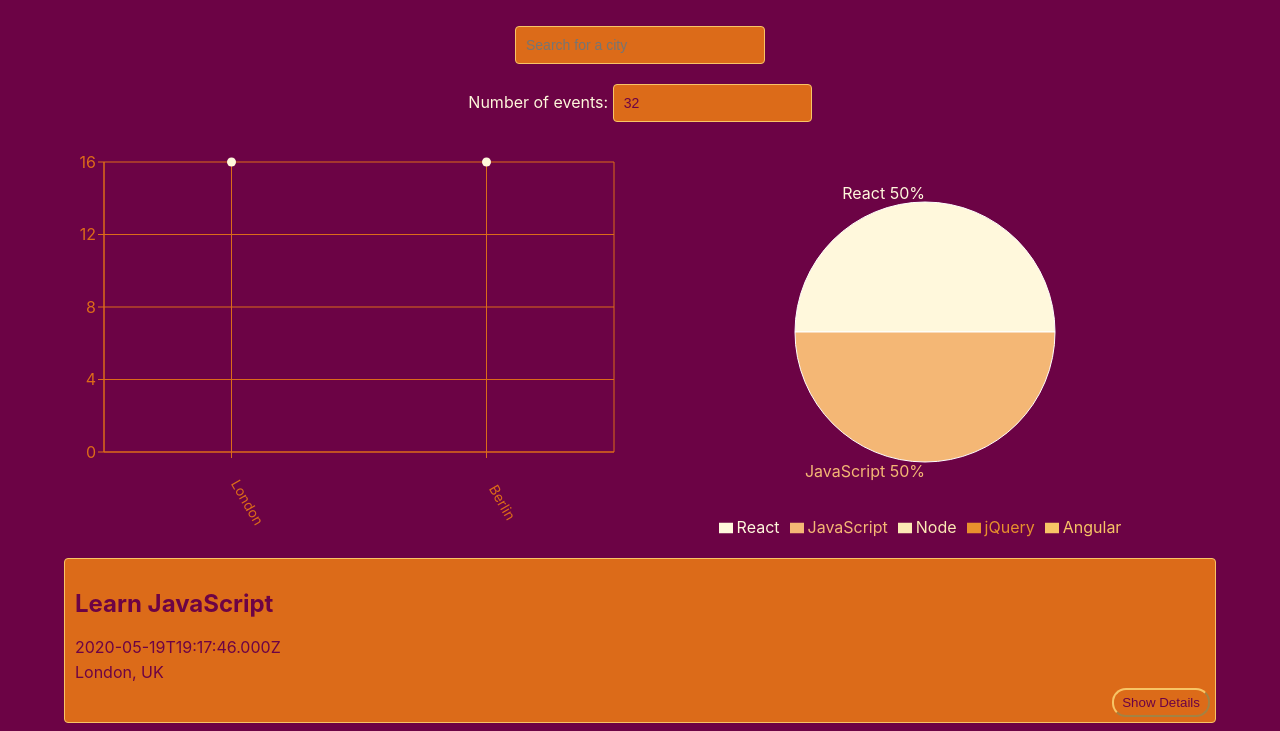
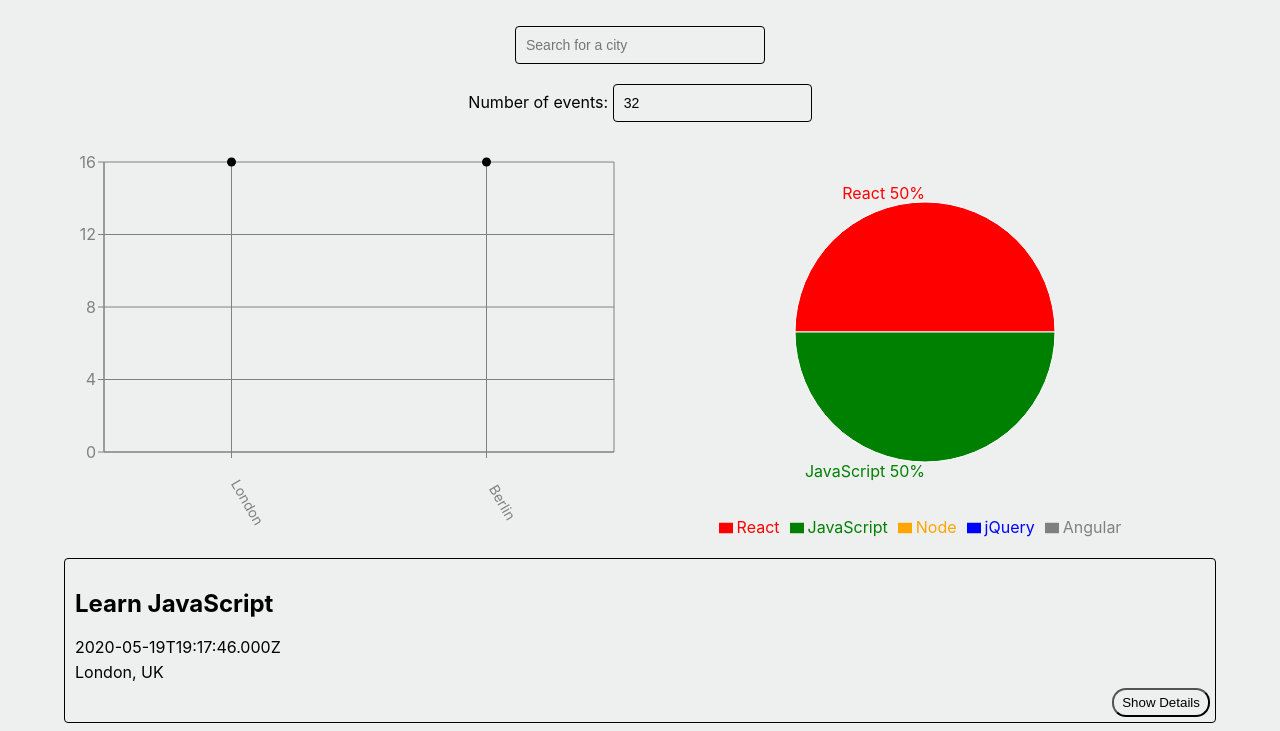
Before and after one commit to OtmarKirch/meetApp, a React (Create React App) app: page / in a window 1280 px wide. Shown: the top 731 px of the page. Built offline with nearby package versions, Linux system fonts and the light colour scheme; what atatus-spa would draw is missing.

Commit message:
Update styling

```diff
--- a/src/App.css
+++ b/src/App.css
@@ -1,16 +1,16 @@
 @import url(https://fonts.googleapis.com/css?family=Roboto:500);
 
 :root {
-  --background-website: #6C0345;
-  --background-orange: #DC6B19;
+  --background-website: #eef0f0;
+  --background-orange: #edc4dd;
   --background-yellow: #F7C566;
   --font-light: #FFF8DC;
-  --font-dark: var(--background-website);
+  --font-dark: #000000;
 }
 
 body {
   background-color: var(--background-website);
-  color: var(--font-light)
+  color: var(--font-dark)
 }
 
 .App {
@@ -49,14 +49,15 @@ input[type="number"] {
 }
 
 #city-search {
+  display: flex;
   flex-direction: column;
   margin: auto;
   position: relative;
 }
 
 #city-search>input {
-  background-color: var(--background-orange);
-  border: 1px solid var(--background-yellow);
+  background-color: var(--background-website);
+  border: 1px solid var(--font-dark);
   color: var(--font-dark)
 
 }
@@ -90,8 +91,8 @@ input[type="number"] {
 }
 
 #event-number > input {
-  background-color: var(--background-orange);
-  border: 1px solid var(--background-yellow);
+  background-color: var(--background-website);
+  border: 1px solid var(--font-dark);
   color: var(--font-dark)
 }
 
@@ -99,10 +100,10 @@ input[type="number"] {
   padding: 10px 10px 35px;
   margin-bottom: 10px;
   text-align: left;
-  border: 1px solid var(--background-yellow);
+  border: 1px solid var(--font-dark);
   border-radius: 4px;
   position: relative;
-  background-color: var(--background-orange);
+  background-color: var(--background-website);
   color: var(--font-dark)
 }
 
@@ -115,8 +116,8 @@ input[type="number"] {
   box-shadow: none;
   outline: none;
   cursor: pointer;
-  background-color: var(--background-orange);
-  border-color: var(--background-yellow);
+  background-color: var(--background-website);
+  border-color: var(--font-dark);
   color: var(--font-dark);
 }
 
--- a/src/components/CityEventsChart.js
+++ b/src/components/CityEventsChart.js
@@ -37,9 +37,9 @@ const CityEventsChart = ({ allLocations, events }) => {
           left: -20,
         }}
       >
-        <CartesianGrid stroke="#DC6B19" />
+        <CartesianGrid stroke="grey" />
         <XAxis
-          stroke="#DC6B19"
+          stroke="grey"
           type="category"
           dataKey="city"
           name="City"
@@ -48,14 +48,14 @@ const CityEventsChart = ({ allLocations, events }) => {
           tick={{ dx: 20, dy: 40, fontSize: 14 }}
         />
         <YAxis
-          stroke="#DC6B19"
+          stroke="grey"
           type="number"
           dataKey="count"
           name="Number of events"
           allowDecimals={false}
         />
         <Tooltip cursor={{ strokeDasharray: "3 3" }} />
-        <Scatter name="Cities" data={data} fill="#FFF8DC" />
+        <Scatter name="Cities" data={data} fill="black" />
       </ScatterChart>
     </ResponsiveContainer>
   );
--- a/src/components/EventGenresChart.js
+++ b/src/components/EventGenresChart.js
@@ -12,7 +12,7 @@ const EventGenresChart = ({ events }) => {
   const [data, setData] = useState([]);
 
   const genres = ["React", "JavaScript", "Node", "jQuery", "Angular"];
-  const colors = ["#FFF8DC", "#F4B775", "#FCE9B5", "#E8912D", "#F7C566"];
+  const colors = ["red", "green", "orange", "blue", "grey"];
 
   useEffect(() => {
     setData(getData());
@@ -59,7 +59,7 @@ const EventGenresChart = ({ events }) => {
         <Pie
           data={data}
           dataKey="value"
-          fill="#8884d8"
+          fill="black"
           labelLine={false}
           label={renderCustomizedLabel}
           outerRadius={130}
```
